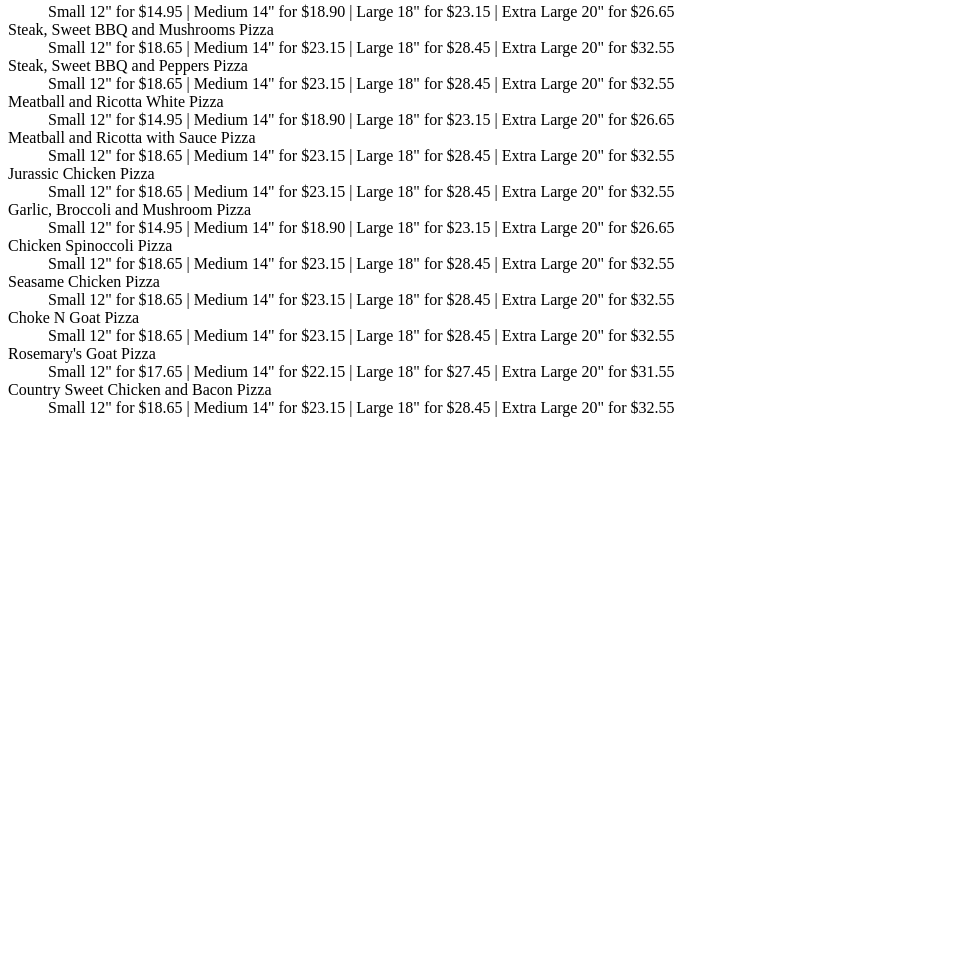
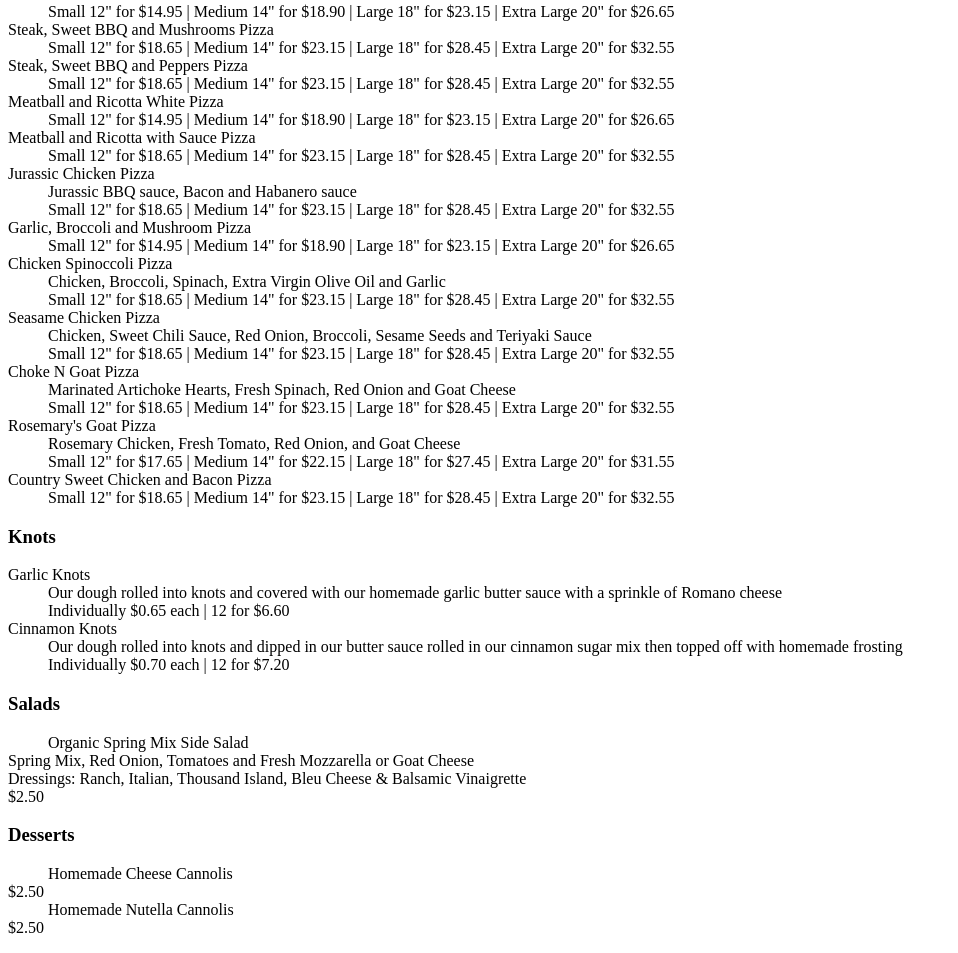
Before and after one commit to Amurph2003/Web-Mobile-I-140, a plain HTML site: page Project1/menu.html in a window 1280 px wide. Shown: the part 996-1949 px from the top of the page, without its empty margins (0-958 px from the left). Before the commit the page ends 1429 px from the top, so only its background shows below. Drawn offline with Linux system fonts and the light colour scheme.

Commit message:
menu materials uploaded

```diff
--- a/Project1/menu.html
+++ b/Project1/menu.html
@@ -75,8 +75,7 @@
                 <dd>Small 12" for $14.95 | Medium 14" for $18.90 | Large 18" for $23.15 | Extra Large 20" for $26.65</dd>
 
                 <dt>Mega Meat Pizza</dt>
-                <dd>Pepperoni, meatball, sausage and bacon</dd>
-                <dd>Small 12" for $18.65 | Medium 14" for $23.15 | Large 18" for $28.45 | Extra Large 20" for $32.55</dd>
+                <dd>Pepperoni, meatball, sausage and bacon<br>Small 12" for $18.65 | Medium 14" for $23.15 | Large 18" for $28.45 | Extra Large 20" for $32.55</dd>
 
                 <dt>Buffalo Chicken Pizza</dt>
                 <dd>Small 12" for $14.95 | Medium 14" for $18.90 | Large 18" for $23.15 | Extra Large 20" for $26.65</dd>
@@ -94,31 +93,50 @@
                 <dd>Small 12" for $18.65 | Medium 14" for $23.15 | Large 18" for $28.45 | Extra Large 20" for $32.55</dd>
 
                 <dt>Jurassic Chicken Pizza</dt>
-
-                <dd>Small 12" for $18.65 | Medium 14" for $23.15 | Large 18" for $28.45 | Extra Large 20" for $32.55</dd>
+                <dd>Jurassic BBQ sauce, Bacon and Habanero sauce<br>Small 12" for $18.65 | Medium 14" for $23.15 | Large 18" for $28.45 | Extra Large 20" for $32.55</dd>
 
                 <dt>Garlic, Broccoli and Mushroom Pizza</dt>
                 <dd>Small 12" for $14.95 | Medium 14" for $18.90 | Large 18" for $23.15 | Extra Large 20" for $26.65</dd>
 
                 <dt>Chicken Spinoccoli Pizza</dt>
-
-                <dd>Small 12" for $18.65 | Medium 14" for $23.15 | Large 18" for $28.45 | Extra Large 20" for $32.55</dd>
+                <dd>Chicken, Broccoli, Spinach, Extra Virgin Olive Oil and Garlic<br>Small 12" for $18.65 | Medium 14" for $23.15 | Large 18" for $28.45 | Extra Large 20" for $32.55</dd>
 
                 <dt>Seasame Chicken Pizza</dt>
-
-                <dd>Small 12" for $18.65 | Medium 14" for $23.15 | Large 18" for $28.45 | Extra Large 20" for $32.55</dd>
+                <dd>Chicken, Sweet Chili Sauce, Red Onion, Broccoli, Sesame Seeds and Teriyaki Sauce<br>Small 12" for $18.65 | Medium 14" for $23.15 | Large 18" for $28.45 | Extra Large 20" for $32.55</dd>
 
                 <dt>Choke N Goat Pizza</dt>
-
-                <dd>Small 12" for $18.65 | Medium 14" for $23.15 | Large 18" for $28.45 | Extra Large 20" for $32.55</dd>
+                <dd>Marinated Artichoke Hearts, Fresh Spinach, Red Onion and Goat Cheese<br>Small 12" for $18.65 | Medium 14" for $23.15 | Large 18" for $28.45 | Extra Large 20" for $32.55</dd>
 
                 <dt>Rosemary's Goat Pizza</dt>
-
-                <dd>Small 12" for $17.65 | Medium 14" for $22.15 | Large 18" for $27.45 | Extra Large 20" for $31.55</dd>
+                <dd>Rosemary Chicken, Fresh Tomato, Red Onion, and Goat Cheese<br>Small 12" for $17.65 | Medium 14" for $22.15 | Large 18" for $27.45 | Extra Large 20" for $31.55</dd>
 
                 <dt>Country Sweet Chicken and Bacon Pizza</dt>
                 <dd>Small 12" for $18.65 | Medium 14" for $23.15 | Large 18" for $28.45 | Extra Large 20" for $32.55</dd>
             </dl>
+
+            <h3>Knots</h3>
+            <dl>
+                <dt>Garlic Knots</dt>
+                <dd>Our dough rolled into knots and covered with our homemade garlic butter sauce with a sprinkle of Romano cheese<br>Individually $0.65 each | 12 for $6.60</dd>
+
+                <dt>Cinnamon Knots</dt>
+                <dd>Our dough rolled into knots and dipped in our butter sauce rolled in our cinnamon sugar mix then topped off with homemade frosting<br>Individually $0.70 each | 12 for $7.20</dd>
+            </dl>
+
+            <h3>Salads</h3>
+            <dl>
+                <dd>Organic Spring Mix Side Salad</dd>
+                <dt>Spring Mix, Red Onion, Tomatoes and Fresh Mozzarella or Goat Cheese<br>Dressings: Ranch, Italian, Thousand Island, Bleu Cheese & Balsamic Vinaigrette<br>$2.50</dt>
+            </dl>
+
+            <h3>Desserts</h3>
+            <dl>
+                <dd>Homemade Cheese Cannolis</dd>
+                <dt>$2.50</dt>
+
+                <dd>Homemade Nutella Cannolis</dd>
+                <dt>$2.50</dt>
+            </dl>
         </main>
     </body>
 </html>
```
Also changed, not shown: Project1/contact.html (+3 -0 lines).
